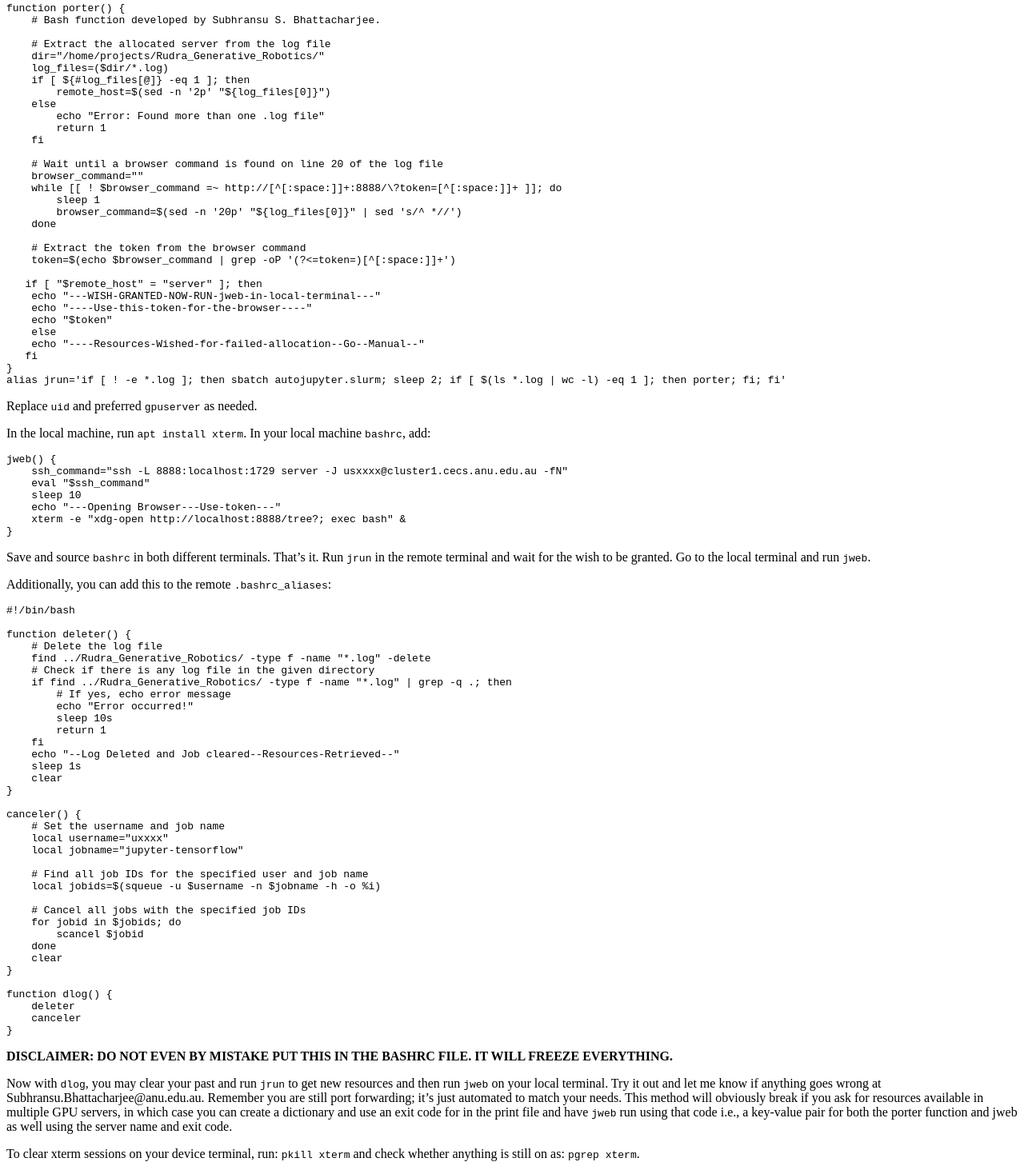
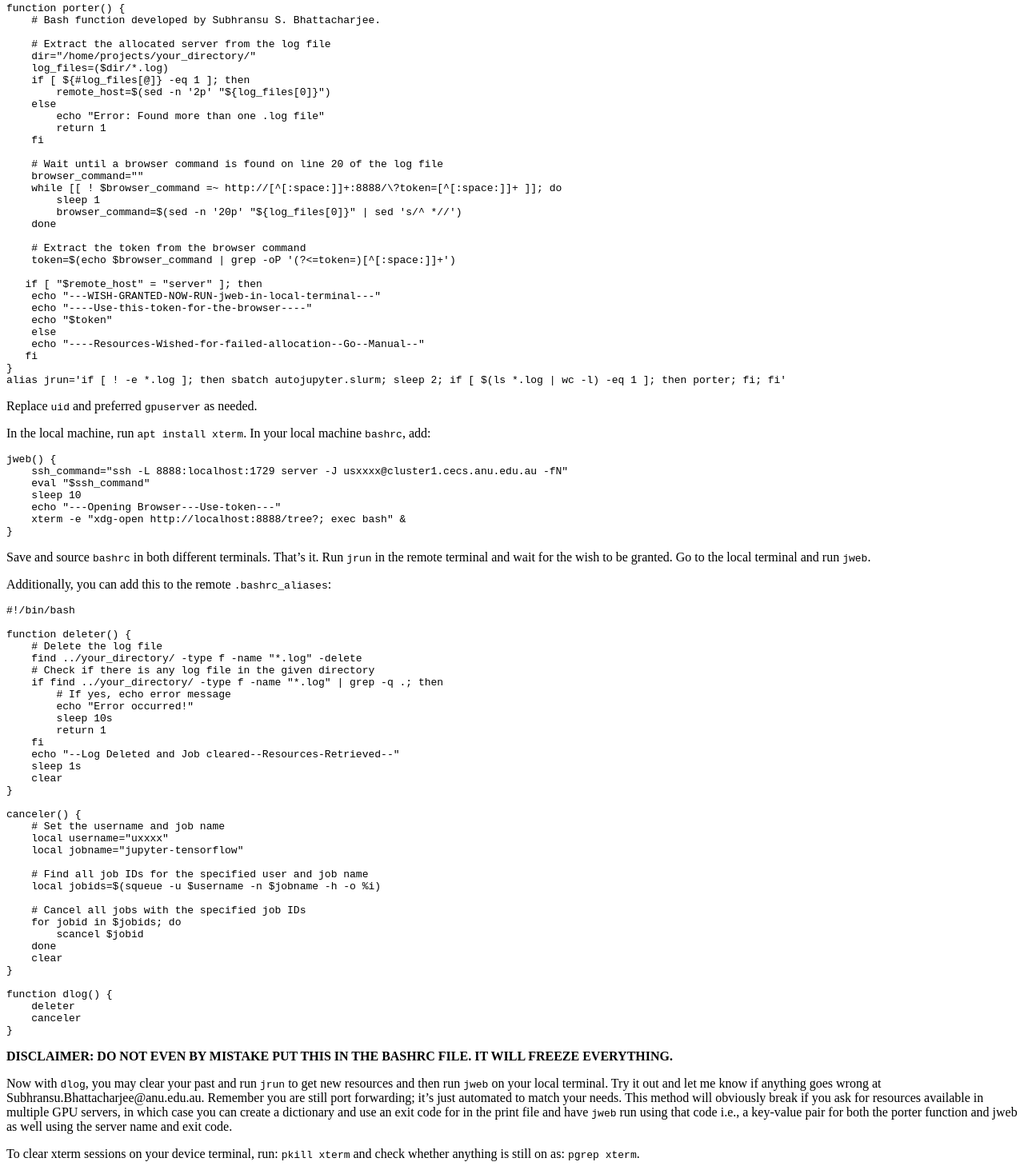
Before and after one commit to 1ssb/ANU-Cluster, a plain HTML site: page index.html in a window 1280 px wide. Shown: the part 228-1696 px from the top of the page at 80% size. Drawn offline with Linux system fonts and the light colour scheme.

Commit message:
Update index.html
Signed-off-by: Subhransu Bhattacharjee <bhattacharjeesekharsubhransu1@gmail.com>

```diff
--- a/index.html
+++ b/index.html
@@ -7,7 +7,7 @@
     # Bash function developed by Subhransu S. Bhattacharjee.
 
     # Extract the allocated server from the log file
-    dir="/home/projects/Rudra_Generative_Robotics/"
+    dir="/home/projects/your_directory/"
     log_files=($dir/*.log)
     if [ ${#log_files[@]} -eq 1 ]; then
         remote_host=$(sed -n '2p' "${log_files[0]}")
@@ -56,9 +56,9 @@ alias jrun='if [ ! -e *.log ]; then sbatch autojupyter.slurm; sleep 2; if [ $(ls
 
 function deleter() {
     # Delete the log file
-    find ../Rudra_Generative_Robotics/ -type f -name "*.log" -delete
+    find ../your_directory/ -type f -name "*.log" -delete
     # Check if there is any log file in the given directory
-    if find ../Rudra_Generative_Robotics/ -type f -name "*.log" | grep -q .; then
+    if find ../your_directory/ -type f -name "*.log" | grep -q .; then
         # If yes, echo error message
         echo "Error occurred!"
         sleep 10s
```
